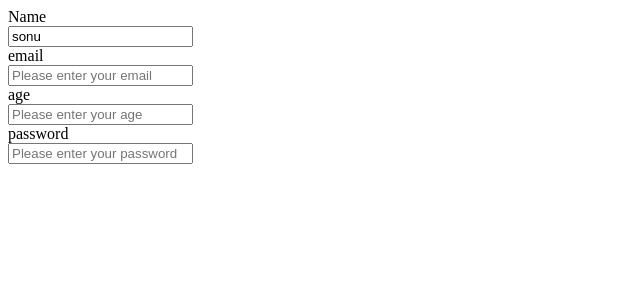
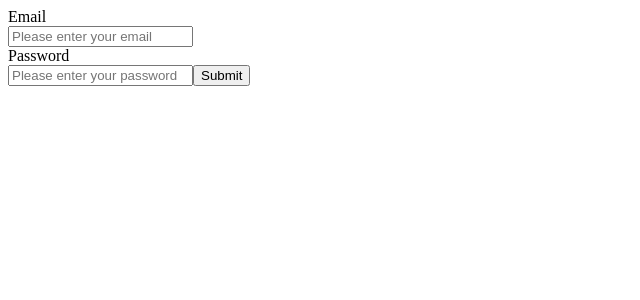
Before and after one commit to Sanowar72/react-teaching-jul, a React (Vite) app: page / in a window 1280 px wide. Shown: the top 300 px of the page, without its empty margins (0-640 px from the left). Built offline with nearby package versions, Linux system fonts and the light colour scheme.

Commit message:
form tag added

```diff
--- a/src/App.jsx
+++ b/src/App.jsx
@@ -1,5 +1,5 @@
 import React from "react";
-import Form from "./component/form/Form";
+import Form from "./component/form/FormComponent";
 const App = () => {
   return (
     <>
--- a/src/component/form/Form.jsx
+++ /dev/null
@@ -1,46 +0,0 @@
-import React, { useState } from "react";
-
-const Form = () => {
-  const [name, setName] = useState("sonu");
-  const [email, setEmail] = useState("");
-  const [password, setPassword] = useState("");
-  const [age, setage] = useState();
-  const handleChange = (e) => {
-    const res = e.target.value.toUpperCase();
-    setName(res);
-  };
-  return (
-    <>
-      <div> Name</div>
-      <input
-        value={name}
-        type="text"
-        placeholder="Please enter your name"
-        onChange={handleChange}
-      />
-      <div>email</div>
-      <input
-        value={email}
-        type="email"
-        placeholder="Please enter your email"
-        onChange={(e) => setEmail(e.target.value)}
-      />
-      <div> age</div>
-      <input
-        value={age}
-        type="number"
-        placeholder="Please enter your age"
-        onChange={(e) => setage(e.target.value)}
-      />
-      <div> password</div>
-      <input
-        value={password}
-        type="password"
-        placeholder="Please enter your password"
-        onChange={(e) => setPassword(e.target.value)}
-      />
-    </>
-  );
-};
-
-export default Form;
--- /dev/null
+++ b/src/component/form/FormComponent.jsx
@@ -0,0 +1,64 @@
+import axios from "axios";
+import React, { useState } from "react";
+
+const UserForm = () => {
+  const [name, setName] = useState("");
+  const [email, setEmail] = useState("");
+  const [password, setPassword] = useState("");
+  const [age, setAge] = useState("");
+
+  const handleNameChange = (e) => {
+    setName(e.target.value);
+  };
+
+  const handleEmailChange = (e) => {
+    setEmail(e.target.value);
+  };
+
+  const handlePasswordChange = (e) => {
+    setPassword(e.target.value);
+  };
+
+  const handleAgeChange = (e) => {
+    setAge(e.target.value);
+  };
+
+  const handleSubmit = async (e) => {
+    e.preventDefault();
+    const payload = {
+      email: email,
+      password: password,
+    };
+    const url = "https://expresswithmongo.onrender.com/api/auth/signin";
+    try {
+      const res = await axios.post(url, payload);
+      console.log(res);
+    } catch (error) {}
+  };
+
+  return (
+    <form onSubmit={handleSubmit}>
+      <div>Email</div>
+      <input
+        value={email}
+        type="email"
+        placeholder="Please enter your email"
+        onChange={handleEmailChange}
+        required
+      />
+
+      <div>Password</div>
+      <input
+        value={password}
+        type="password"
+        placeholder="Please enter your password"
+        onChange={handlePasswordChange}
+        required
+      />
+
+      <button type="submit">Submit</button>
+    </form>
+  );
+};
+
+export default UserForm;
```
